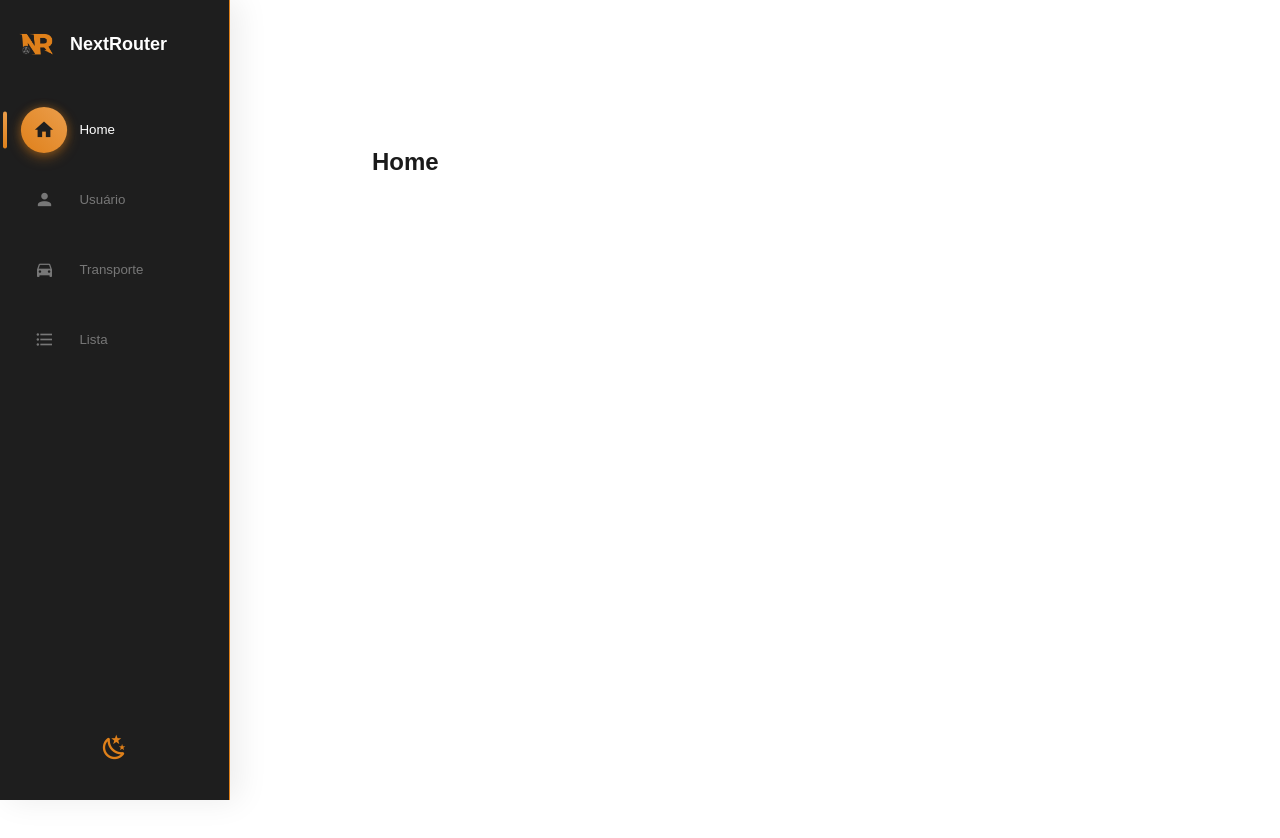
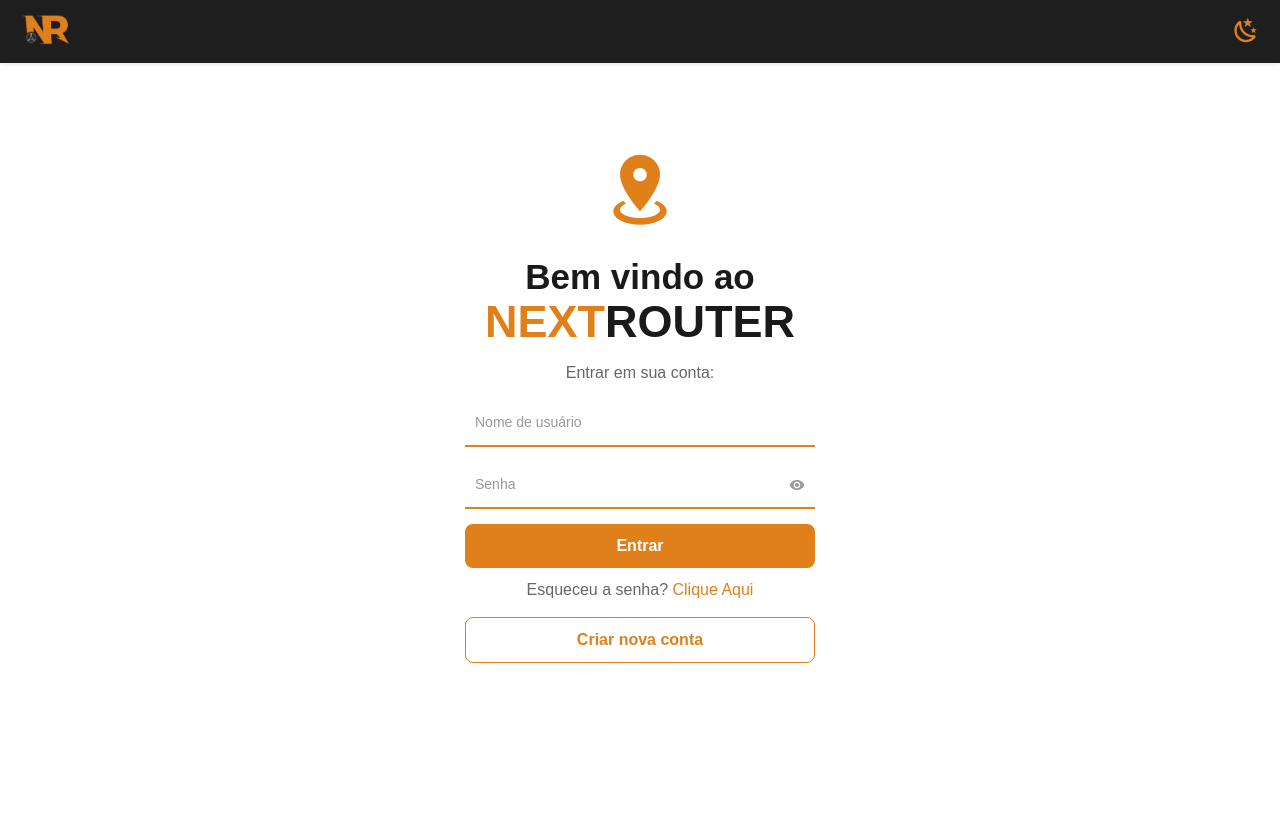
Before and after one commit to NextRouter-PI/Frontend-NextRouter, a Vue app: page / in a window 1280 px wide. Shown: the top 838 px of the page. After the commit the page ends 800 px from the top, so only its background shows below. Built offline with nearby package versions, Linux system fonts and the light colour scheme.

Commit message:
feat: criacao de pagina Login #21

```diff
--- a/src/App.vue
+++ b/src/App.vue
@@ -1,15 +1,22 @@
 <script setup>
 import { useDeviceLayout } from "@/composables/useDeviceLayout";
+import { useLoginState } from "@/store/useLoginState";
+
 import Sidebar from "./components/layout/AppSideBar.vue";
 import AppHeader from "./components/layout/AppHeader.vue";
 import AppBottomNavigationBar from "./components/layout/AppBottomNavigationBar.vue";
-
+import LoginView from "./views/LoginView.vue";
 
 const { isMobile } = useDeviceLayout();
+const { state } = useLoginState();
 </script>
 
 <template>
   <div class="app-layout">
+    <AppHeader/>
+    <LoginView v-if="!state.logado" />
+
+    <template v-else>
 
       <template v-if="isMobile">
         <AppHeader />
@@ -24,5 +31,7 @@
         </main>
       </template>
 
+    </template>
+
   </div>
 </template>
--- a/src/assets/css/global.css
+++ b/src/assets/css/global.css
@@ -10,10 +10,6 @@
 html {
   -webkit-font-smoothing: antialiased;
   -moz-osx-font-smoothing: grayscale;
-}
-
-html, body {
-  height: 100%;
 }
 
 body {
@@ -71,7 +67,7 @@
 }
 
 html, body {
-  padding: 72px 16px 16px;
+  padding: 0px 16px;
   max-width: 600px;
   margin: 0 auto;
 }
--- a/src/components/layout/AppSideBar.vue
+++ b/src/components/layout/AppSideBar.vue
@@ -1,5 +1,4 @@
 <script setup>
-import ThemeButton from "../buttons/ThemeButton.vue"
 import Logo from "/src-header/Logo.png"
 </script>
 
@@ -37,9 +36,7 @@
 
     </nav>
 
-    <div class="bottom">
-      <ThemeButton />
-    </div>
+
 
   </aside>
 </template>
@@ -212,11 +209,6 @@
   transform: scale(1.1);
 }
 
-.bottom {
-  margin-top: auto;
-  padding-bottom: 10px;
-}
-
 .nav-item:active {
   transform: scale(0.95);
 }
--- a/src/router/index.js
+++ b/src/router/index.js
@@ -1,30 +1,41 @@
-import { createRouter, createWebHistory } from 'vue-router'
-import HomeView from '../views/HomeView.vue'
+import { createRouter, createWebHistory } from "vue-router";
+import HomeView from "../views/HomeView.vue";
+import { useLoginState } from "@/store/useLoginState";
 
 const router = createRouter({
   history: createWebHistory(import.meta.env.BASE_URL),
   routes: [
     {
-      path: '/',
-      name: 'home',
+      path: "/",
+      name: "home",
       component: HomeView,
+      meta: { requiresAuth: true }
     },
     {
-      path: '/list',
-      name: 'list',
-      component: () => import('../views/ListView.vue'),
+      path: "/list",
+      name: "list",
+      component: () => import("../views/ListView.vue"),
+      meta: { requiresAuth: true }
     },
     {
-      path: '/user',
-      name: 'user',
-      component: () => import('../views/UserView.vue'),
+      path: "/user",
+      name: "user",
+      component: () => import("../views/UserView.vue"),
+      meta: { requiresAuth: true }
     },
     {
-      path: '/transport',
-      name: 'transport',
-      component: () => import('../views/TransportView.vue'),
+      path: "/transport",
+      name: "transport",
+      component: () => import("../views/TransportView.vue"),
+      meta: { requiresAuth: true }
+    },
+    {
+      path: "/login",
+      name: "login",
+      component: () => import("../views/LoginView.vue"),
+      meta: { requiresAuth: false }
     }
   ],
-})
+});
 
-export default router
+export default router;
--- /dev/null
+++ b/src/store/useLoginState.js
@@ -0,0 +1,39 @@
+import { reactive } from "vue";
+
+const state = reactive({
+  logado: false,
+  user: null,
+
+  _credentials: {
+    email: "admin@email.com",
+    senha: "123456"
+  }
+});
+
+function login(email, senha) {
+  if (
+    email === state._credentials.email &&
+    senha === state._credentials.senha
+  ) {
+    state.logado = true;
+    state.user = { email };
+    return true;
+  }
+
+  state.logado = false;
+  state.user = null;
+  return false;
+}
+
+function logout() {
+  state.logado = false;
+  state.user = null;
+}
+
+export function useLoginState() {
+  return {
+    state,
+    login,
+    logout
+  };
+}
--- /dev/null
+++ b/src/views/LoginView.vue
@@ -0,0 +1,211 @@
+<script setup>
+import { ref } from "vue";
+import { useLoginState } from "@/store/useLoginState";
+import { useRouter } from "vue-router";
+
+const email = ref("");
+const senha = ref("");
+const erro = ref("");
+const mostrarSenha = ref(false);
+
+const { login } = useLoginState();
+const router = useRouter();
+
+function handleLogin() {
+  const sucesso = login(email.value, senha.value);
+
+  if (sucesso) {
+    router.push("/");
+  } else {
+    erro.value = "Email ou senha inválidos";
+  }
+}
+
+function toggleSenha() {
+  mostrarSenha.value = !mostrarSenha.value;
+}
+</script>
+
+<template>
+  <div class="login-container">
+    <div class="header">
+  <span class="mdi mdi-map-marker-radius"></span>
+  <h2>Bem vindo ao</h2>
+  <h1><span>NEXT</span>ROUTER</h1>
+</div>
+    <p>Entrar em sua conta:</p>
+
+    <div class="input-group">
+      <input v-model="email" required />
+      <label>Nome de usuário</label>
+    </div>
+
+    <div class="input-group">
+      <input
+        v-model="senha"
+        :type="mostrarSenha ? 'text' : 'password'"
+        required
+      />
+      <label>Senha</label>
+
+      <span
+        class="mdi toggle"
+        :class="mostrarSenha ? 'mdi-eye-off' : 'mdi-eye'"
+        @click="toggleSenha"
+      ></span>
+    </div>
+
+    <button @click="handleLogin">Entrar</button>
+
+    <p v-if="erro" class="erro">{{ erro }}</p>
+
+    <p>
+      Esqueceu a senha?
+      <RouterLink to="/">Clique Aqui</RouterLink>
+    </p>
+
+    <button class="secondary">Criar nova conta</button>
+  </div>
+</template>
+
+<style scoped>
+.header {
+  display: flex;
+  flex-direction: column;
+  align-items: center;
+}
+
+.login-container {
+  display: flex;
+  flex-direction: column;
+  align-items: center;
+  justify-content: center;
+  background: var(--bg);
+  height: 100vh;
+}
+
+.login-container > * {
+  width: 100%;
+  max-width: 350px;
+}
+
+.mdi-map-marker-radius {
+  font-size: 80px;
+  color: var(--primary);
+  margin: 0 auto 0px auto;
+  display: block;
+}
+
+h1 {
+  font-size: 45px;
+  margin-bottom: 5px;
+  text-align: center;
+  font-weight: bold;
+}
+
+h1 span {
+  color: var(--primary);
+}
+
+h2 {
+  font-size: 35px;
+  text-align: center;
+  margin-bottom: -15px;
+  font-weight: bolder;
+}
+
+p {
+  margin-bottom: 15px;
+  text-align: center;
+  color: #666;
+}
+
+.input-group {
+  position: relative;
+  margin-bottom: 15px;
+}
+
+.input-group input {
+  width: 100%;
+  padding: 12px 10px;
+  border: none;
+  border-bottom: 2px solid var(--primary);
+  outline: none;
+  background: transparent;
+  color: var(--primary);
+  font-size: 14px;
+}
+
+.input-group label {
+  position: absolute;
+  left: 10px;
+  top: 12px;
+  color: #999;
+  font-size: 14px;
+  pointer-events: none;
+  transition: 0.3s;
+}
+
+.input-group input:focus + label,
+.input-group input:valid + label {
+  top: -8px;
+  font-size: 12px;
+  color: var(--primary);
+}
+
+.toggle {
+  position: absolute;
+  right: 10px;
+  top: 50%;
+  transform: translateY(-50%);
+  cursor: pointer;
+  color: #999;
+}
+
+.toggle:hover {
+  color: var(--primary);
+}
+
+button {
+  width: 100%;
+  padding: 10px;
+  border: none;
+  border-radius: 8px;
+  background: var(--primary);
+  color: white;
+  font-weight: bold;
+  cursor: pointer;
+  transition: 0.2s;
+  margin-bottom: 10px;
+}
+
+button:hover {
+  background: var(--primary-hover);
+}
+
+.secondary {
+  background: transparent;
+  color: var(--primary);
+  border: 1px solid var(--primary);
+}
+
+.secondary:hover {
+  background: var(--primary);
+  color: white;
+}
+
+a {
+  color: var(--primary);
+  text-decoration: none;
+  font-weight: 500;
+}
+
+a:hover {
+  text-decoration: underline;
+}
+
+.erro {
+  color: var(--error);
+  font-size: 14px;
+}
+</style>
```
Also changed, not shown: dev-dist/sw.js (+30 -2 lines), 1 other file (tests, documents, lock files or other folders). Lines whose indentation alone changed are shown as unchanged.
